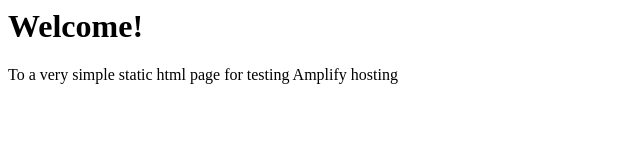
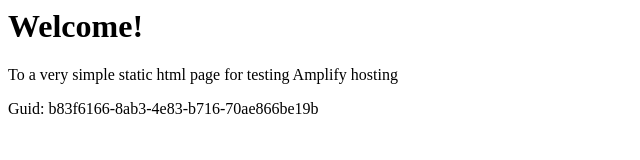
Before and after one commit to aws-aemilia-bah/Github-PR-Commit-Integration-Test-DoNotTouch-v1-prod-me-south-1, a website: page src/index.html in a window 1280 px wide. Shown: the whole page, without its empty margins (0-640 px from the left). Drawn offline with Linux system fonts and the light colour scheme.

Commit message:
commit from integ tests

```diff
--- a/src/index.html
+++ b/src/index.html
@@ -1,3 +1,5 @@
+
+
 <html lang="en">
 
 <head>
@@ -10,6 +12,6 @@
 <body>
     <h1>Welcome!</h1>
     <p>To a very simple static html page for testing Amplify hosting</p>
-</body>
+    <p>Guid: b83f6166-8ab3-4e83-b716-70ae866be19b</p></body>
 
 </html>
```
